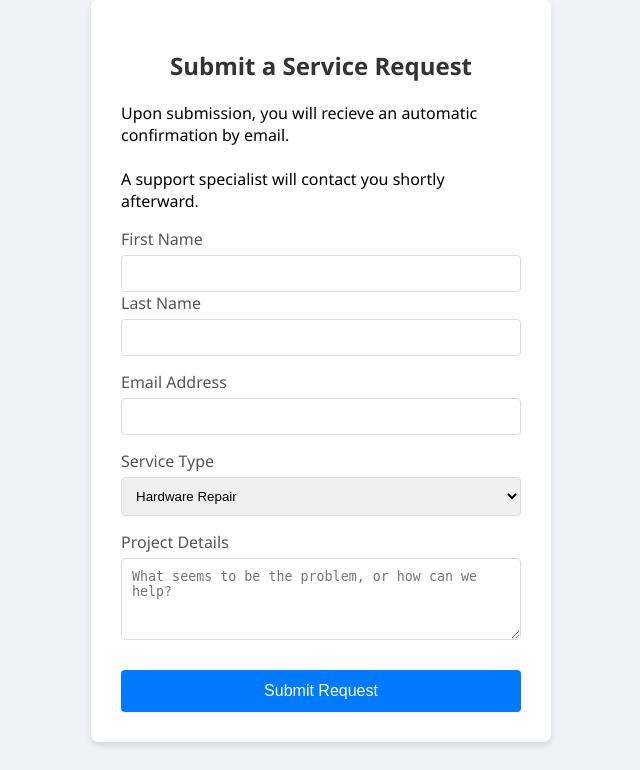
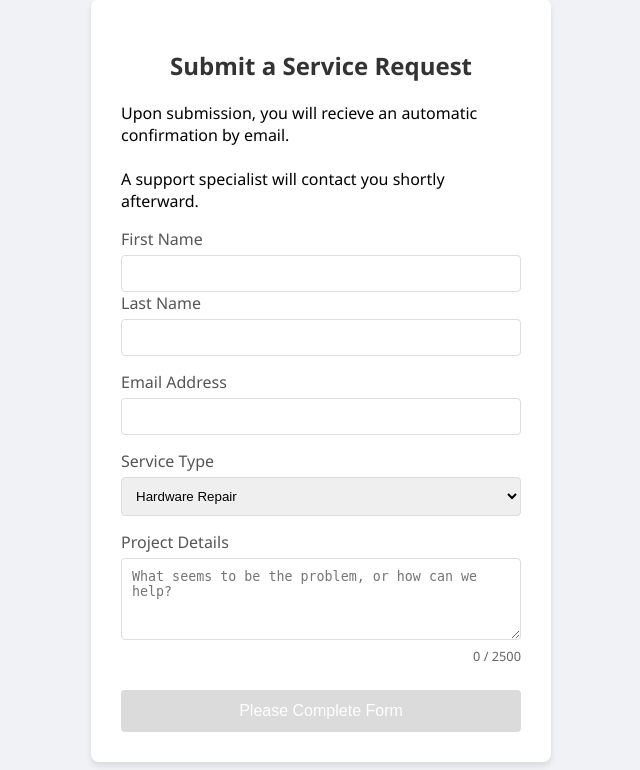
Before and after one commit to mcdanimal/whiztech-website, a Flask app: page / in a window 1280 px wide. Shown: the part 59-829 px from the top of the page, without its empty margins (319-959 px from the left). Before the commit the page ends 805 px from the top, so only its background shows below. Run offline with Flask 3, Linux system fonts and the light colour scheme; parts of the project's set-up code (start-up, migrations or seed data) failed here and were passed over.

Commit message:
updated to live validation with JS; fixed bounced connection from DB with ping

```diff
--- a/app_submit.py
+++ b/app_submit.py
@@ -19,6 +19,10 @@ if db_url.startswith("postgres://"):
 
 app.config['SQLALCHEMY_DATABASE_URI'] = db_url
 app.config['SQLALCHEMY_TRACK_MODIFICATIONS'] = False
+app.config['SQLALCHEMY_ENGINE_OPTIONS'] = {
+    "pool_pre_ping": True,
+    "pool_recycle": 300,
+}
 
 #--MAIL CONFIG
 app.config['MAIL_SERVER'] = os.getenv('MAIL_SERVER_BR')
--- a/static/style.css
+++ b/static/style.css
@@ -54,3 +54,34 @@ button {
 button:hover {
     background-color: #0056b3;
 }
+
+.error-text {
+    color: #dc3545;
+}
+
+.success-text {
+    color: #28a745;
+}
+
+.char-counter {
+    font-size: 0.8em;
+    color: #666;
+    text-align: right;
+    display: block;
+    margin-top: 2px;
+}
+
+input.invalid, textarea.invalid {
+    border-color: #dc3545;
+    background-color: #fff8f8;
+}
+
+input.valid, textarea.valid {
+    border-color: #38a745
+}
+
+button:disabled {
+    background-color: #cccccc;
+    cursor: not-allowed;
+    opacity: 0.7;
+}
--- a/templates/submit.html
+++ b/templates/submit.html
@@ -2,7 +2,7 @@
 <html lang="en">
     <head>
         <meta charset="UTF-8">
-        <meta name=""viewport" content="width=device-width", initial-scale="1.0">
+        <meta name="viewport" content="width=device-width, initial-scale=1.0">
         <title>WhizTech Service Request</title>
         <link rel="stylesheet" href="{{ url_for('static', filename='style.css') }}">
     </head>
@@ -12,19 +12,20 @@
         <h2>Submit a Service Request</h2>
         <p>Upon submission, you will recieve an automatic confirmation by email.<br><br>A support specialist will contact you shortly afterward.</p>
 
-        <form action="/submit" method="POST">
+        <form action="/submit" method="POST" id="serviceForm" novalidate>
             {{ form.csrf_token }}
 
             <div class="form-group">
                 <label for="customer_fname">First Name</label>
                 <input type="text" id="customer_fname" name="customer_fname" required>
                 <label for="customer_lname">Last Name</label>
-                <input type="text" id="customer_lname" name="customer_lname">
+                <input type="text" id="customer_lname" name="customer_lname" required>
             </div>
 
             <div class="form-group">
                 <label for="customer_email">Email Address</label>
                 <input type="email" id="customer_email" name="customer_email" required>
+                <span id="email-msg" class="validation-msg"></span>
             </div>
 
             <div class="form-group">
@@ -40,11 +41,92 @@
             <div class="form-group">
                 <label for="details">Project Details</label>
                 <textarea id="details" name="details" rows="4" placeholder="What seems to be the problem, or how can we help?"></textarea>
+                <span id="char-count" class="char-counter">0 / 2500</span>
+                <span id="details-msg" class="validation-msg"></span>
             </div>
 
-            <button type="submit">Submit Request</button>
+            <button type="submit" id="submitBtn" disabled>Submit Request</button>
         </form>
     </div>
 
+    <script>
+        const form = document.getElementById('serviceForm');
+        const emailInput = document.getElementById('customer_email');
+        const detailsInput = document.getElementById('details');
+        const submitBtn = document.getElementById('submitBtn');
+        const emailMsg = document.getElementById('email-msg');
+        const detailsMsg = document.getElementById('details-msg');
+        const charCounter = document.getElementById('char-count');
+        const emailRegex = /^[^\s@]+@[^\s@]+\.[^\s@]+$/;
+
+        function validateForm() {
+            let isEmailValid = false;
+            let isDetailsValid = false;
+
+            if (emailRegex.test(emailInput.value)) {
+                isEmailValid = true;
+                emailInput.classList.remove('invalid');
+                emailInput.classList.add('valid');
+                emailMsg.textContent = "Valid email address";
+                emailMsg.className = "validation-msg success-text";
+            }
+            else {
+                isEmailValid = false;
+                if (emailInput.value.length > 0) {
+                    emailInput.classList.add('invalid');
+                    emailMsg.textContent = "Please enter a valid email (user@example.com)";
+                    emailMsg.className = "validation-msg error-text";
+                }
+                else {
+                    emailMsg.textContent = "";
+                }
+            }
+
+            const len = detailsInput.value.length;
+            charCounter.textContent = `${len} / 2500`;
+
+            if (len >= 25 && len <= 2500) {
+                isDetailsValid = true;
+                detailsInput.classList.remove('invalid');
+                detailsInput.classList.add('valid');
+                detailsMsg.textContent = "";
+                charCounter.style.color = "#28a745";
+            }
+            else {
+                isDetailsValid = false;
+                charCounter.style.color = len > 2500 ? "#dc3545" : "#666";
+
+                if (len > 0 && len < 25) {
+                    detailsMsg.textContent = `Please keep typing... (${25 - len} more characters needed)`;
+                    detailsMsg.className = "validation-msg error-text";
+                    detailsInput.classList.add('invalid');
+                }
+                else if (len > 2500) {
+                    detailsMsg.textContent = "Description is too long.";
+                    detailsMsg.className = "validation-msg error-text";
+                    detailsInput.classList.add('invalid');
+                }
+                else {
+                    detailsMsg.textContent = "";
+                    detailsInput.classList.remove('invalid');
+                }
+            }
+
+            if (isEmailValid && isDetailsValid) {
+            submitBtn.disabled = false;
+            submitBtn.innerText = "Submit Request";
+            }
+            else {
+                submitBtn.disabled = true;
+                submitBtn.innerText = "Please Complete Form";
+            }
+        }
+
+        emailInput.addEventListener('input', validateForm);
+        detailsInput.addEventListener('input', validateForm);
+
+        validateForm();
+    </script>
+
     </body>
     </html>
```
